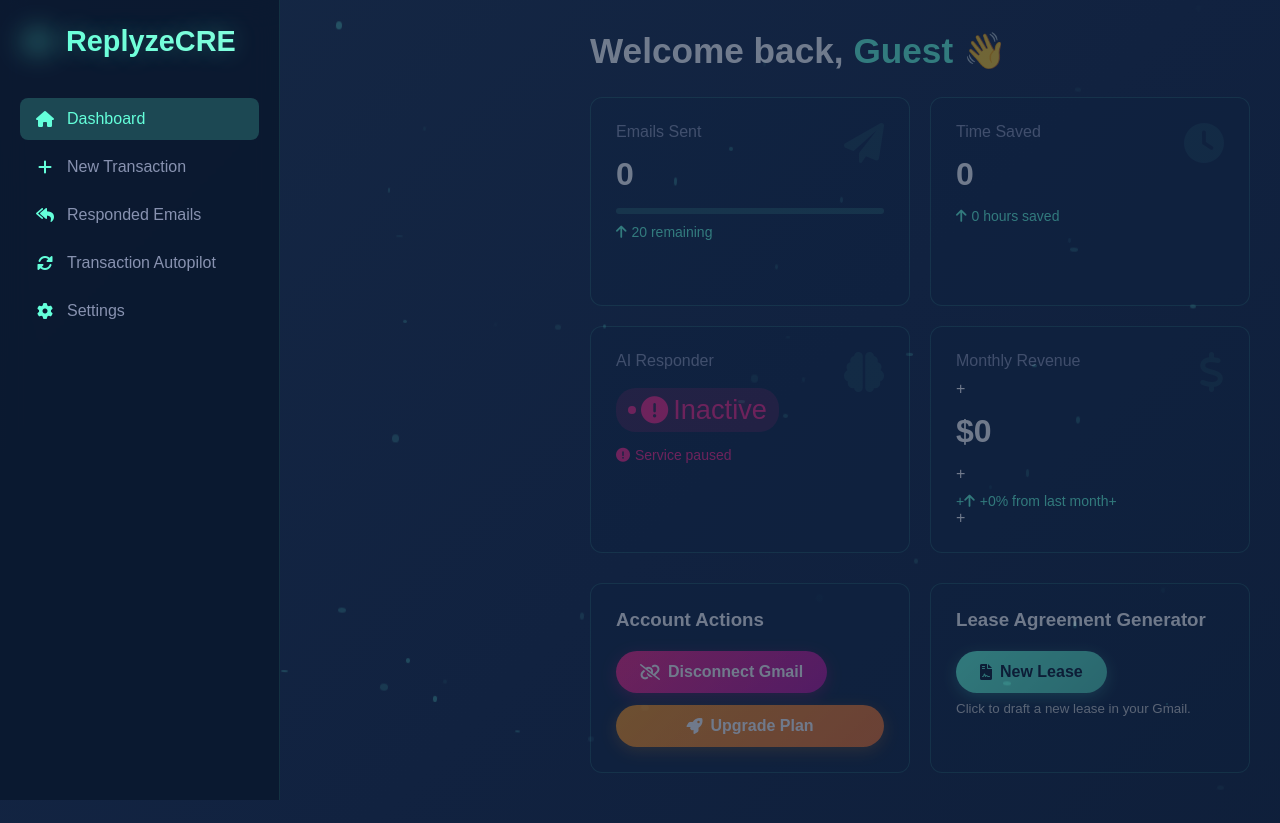
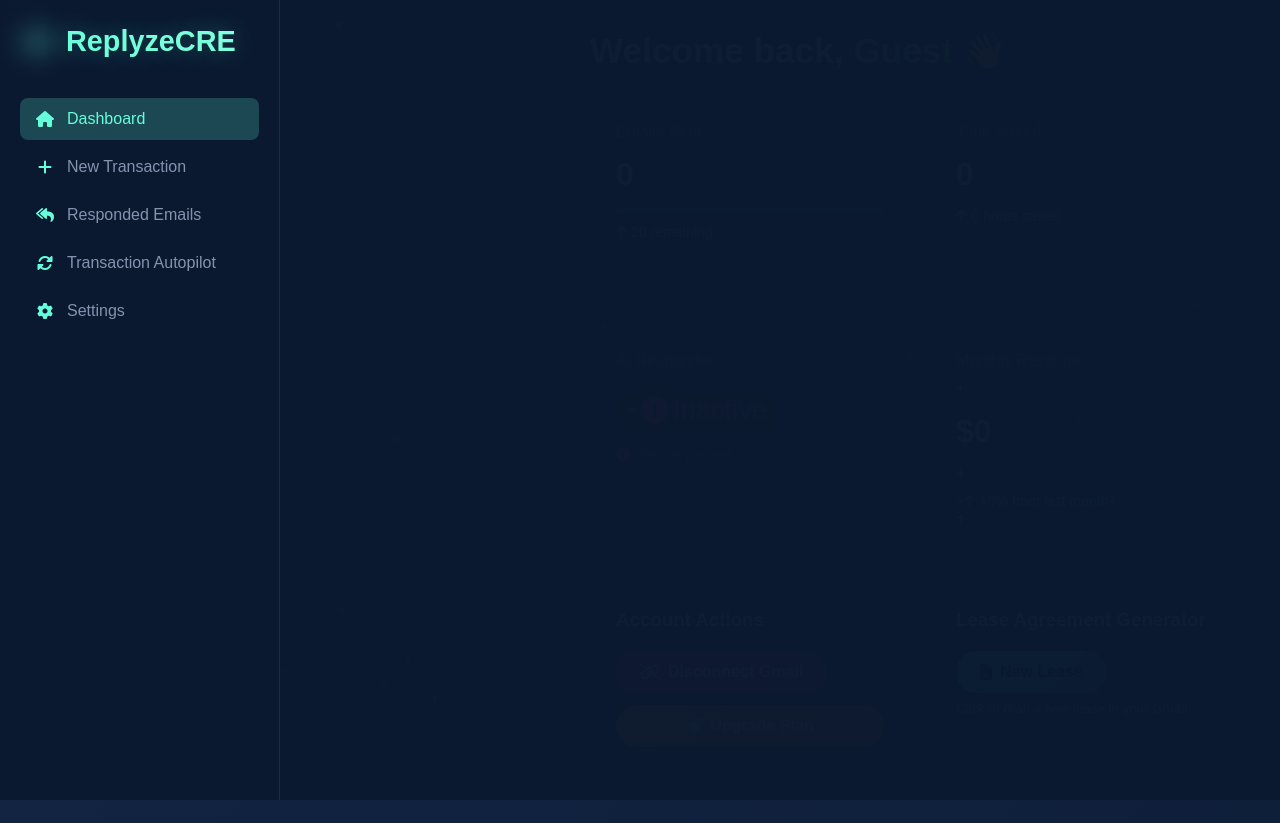
Before and after one commit to postanov22000/ai-agents-workflow, a Flask app: page /dashboard in a window 1280 px wide. Run offline with Flask 3, Linux system fonts and the light colour scheme; parts of the project's set-up code (start-up, migrations or seed data) failed here and were passed over; some libraries are stand-ins or nearby versions.

Commit message:
Update dashboard.html

```diff
--- a/templates/dashboard.html
+++ b/templates/dashboard.html
@@ -913,6 +913,32 @@ input:checked + .slider:before {
   flex-wrap: wrap;
 }
 
+        /*the email modal */
+/* Add this to your existing styles */
+#email-modal-placeholder {
+  position: fixed;
+  top: 0;
+  left: 280px; /* Same as sidebar width */
+  right: 0;
+  bottom: 0;
+  z-index: 1000;
+  background: rgba(10, 25, 47, 0.95);
+  display: flex;
+  align-items: flex-start;
+  justify-content: center;
+  padding: 40px;
+  overflow-y: auto;
+}
+
+#email-modal-placeholder .chart-container {
+  background: rgba(16, 36, 64, 0.95);
+  border: 1px solid rgba(100, 255, 218, 0.3);
+  border-radius: 12px;
+  padding: 25px;
+  max-width: 800px;
+  width: 100%;
+  box-shadow: 0 10px 30px rgba(0, 0, 0, 0.3);
+}
 
     </style>
 </head>
@@ -1205,5 +1231,13 @@ input:checked + .slider:before {
     }
   });
 </script>
+    <script>
+// Add this to your existing scripts in dashboard.html
+document.addEventListener('keydown', function(e) {
+  if (e.key === 'Escape') {
+    document.getElementById('email-modal-placeholder').innerHTML = '';
+  }
+});
+    </script>
 </body>
 </html>
```
